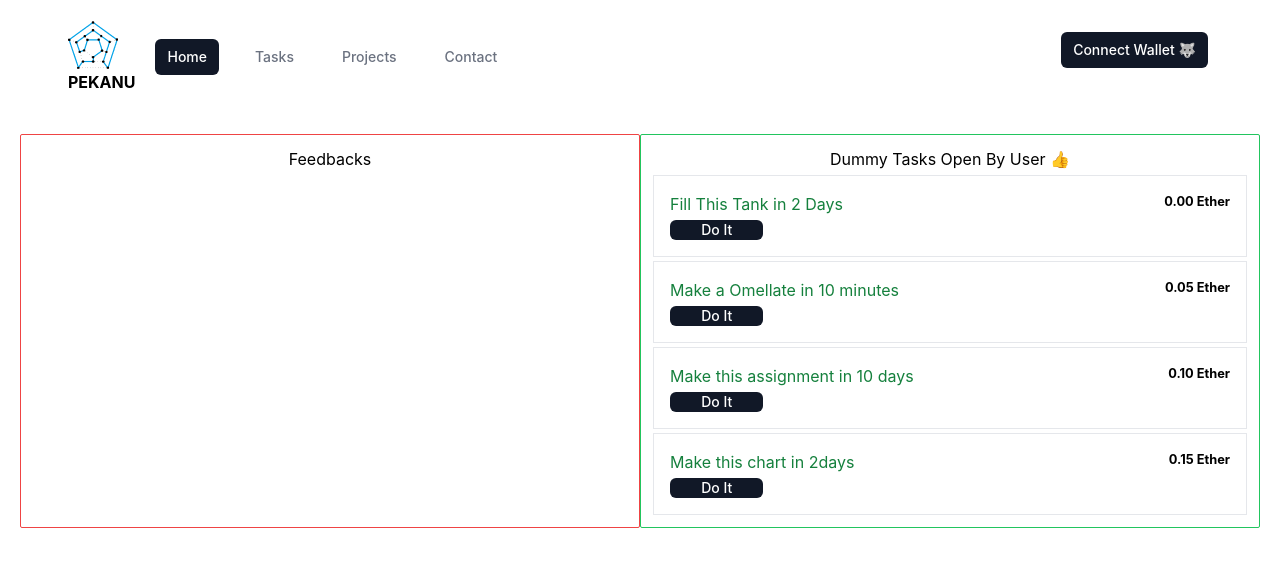
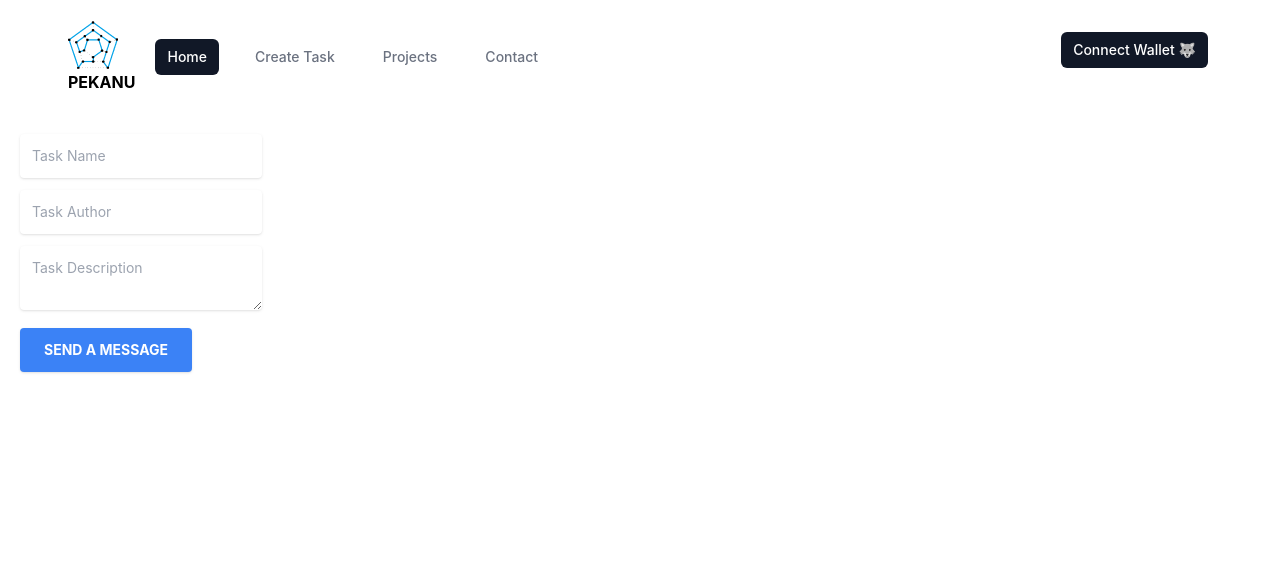
Before and after one commit to ssghait007/Pekanu-Compute-Engine, a React (Create React App) app in the folder frontend/: page /create-task in a window 1280 px wide. Shown: the top 566 px of the page. Built offline with nearby package versions, Linux system fonts and the light colour scheme.

Commit message:
Added a create task Page

```diff
--- a/frontend/package.json
+++ b/frontend/package.json
@@ -8,6 +8,7 @@
     "@testing-library/user-event": "^13.5.0",
     "react": "^18.2.0",
     "react-dom": "^18.2.0",
+    "react-router-dom": "^6.4.2",
     "react-scripts": "5.0.1",
     "web-vitals": "^2.1.4"
   },
--- a/frontend/public/index.html
+++ b/frontend/public/index.html
@@ -2,14 +2,14 @@
 <html lang="en">
   <head>
     <meta charset="utf-8" />
-    <link rel="icon" href="%PUBLIC_URL%/favicon.ico" />
+    <link rel="icon" href="%PUBLIC_URL%/logo.png" />
     <meta name="viewport" content="width=device-width, initial-scale=1" />
     <meta name="theme-color" content="#000000" />
     <meta
       name="description"
       content="Web site created using create-react-app"
     />
-    <link rel="apple-touch-icon" href="%PUBLIC_URL%/logo192.png" />
+    <link rel="apple-touch-icon" href="%PUBLIC_URL%/logo.png" />
     <!--
       manifest.json provides metadata used when your web app is installed on a
       user's mobile device or desktop. See https://developers.google.com/web/fundamentals/web-app-manifest/
@@ -24,7 +24,7 @@
       work correctly both with client-side routing and a non-root public URL.
       Learn how to configure a non-root public URL by running `npm run build`.
     -->
-    <title>React App</title>
+    <title>Pekanu Compute Engine</title>
   </head>
   <body>
     <noscript>You need to enable JavaScript to run this app.</noscript>
--- a/frontend/src/App.js
+++ b/frontend/src/App.js
@@ -1,13 +1,26 @@
 import React from 'react'
+import {
+  BrowserRouter as Router,
+  Routes,
+  Route,
+  Link
+} from 'react-router-dom';
 import Dashboard from './Components/Dashboard'
+import CreateTask from './Components/CreateTask'
 import Navbar from './Components/Navbar'
+
+// React Router App
+
 const App = () => {
   return (
-    <>
-      <Navbar/>
-      <Dashboard/>
-    </>
+    <Router>
+      <Navbar />
+      <Routes>
+        <Route path="/" element={<Dashboard />} />
+        <Route path="/create-task" element={<CreateTask />} />
+      </Routes>
+    </Router>
   )
-}
+  }
 
 export default App
--- /dev/null
+++ b/frontend/src/Components/CreateTask.js
@@ -0,0 +1,50 @@
+import React from "react";
+import Task from './Task';
+const tasks= ["Host a MERN Website on EC2","Matrix Multiplication Task of 1000x1000 Matrix","Encryption of 10x10 Matrix","Run a flask backend on Elastic Bean"];
+
+const CreateTask = () => {
+  return (
+    <>
+      <div className="flex p-5">
+        <form method="POST" target="_blank">
+            <div className="mb-3 pt-0">
+                <input
+                type="text"
+                placeholder="Task Name"
+                name="name"
+                className="px-3 py-3 placeholder-gray-400 text-gray-600 relative bg-white bg-white rounded text-sm border-0 shadow outline-none focus:outline-none focus:ring w-full"
+                required
+                />
+            </div>
+            <div className="mb-3 pt-0">
+                <input
+                type="email"
+                placeholder="Task Author"
+                name="email"
+                className="px-3 py-3 placeholder-gray-400 text-gray-600 relative bg-white bg-white rounded text-sm border-0 shadow outline-none focus:outline-none focus:ring w-full"
+                required
+                />
+            </div>
+            <div className="mb-3 pt-0">
+                <textarea
+                placeholder="Task Description"
+                name="message"
+                className="px-3 py-3 placeholder-gray-400 text-gray-600 relative bg-white bg-white rounded text-sm border-0 shadow outline-none focus:outline-none focus:ring w-full"
+                required
+                />
+            </div>
+            <div className="mb-3 pt-0">
+                <button
+                className="bg-blue-500 text-white active:bg-blue-600 font-bold uppercase text-sm px-6 py-3 rounded shadow hover:shadow-lg outline-none focus:outline-none mr-1 mb-1 ease-linear transition-all duration-150"
+                type="submit"
+                >
+                Send a message
+                </button>
+            </div>
+        </form>
+      </div>
+    </>
+  );
+};
+
+export default CreateTask;
--- a/frontend/src/Components/Dashboard.js
+++ b/frontend/src/Components/Dashboard.js
@@ -1,6 +1,6 @@
 import React from "react";
 import Task from './Task';
-const tasks= ["Fill This Tank in 2 Days","Make a Omellate in 10 minutes","Make this assignment in 10 days ","Make this chart in 2days"];
+const tasks= ["Host a MERN Website on EC2","Matrix Multiplication Task of 1000x1000 Matrix","Encryption of 10x10 Matrix","Run a flask backend on Elastic Bean"];
 const Dashboard = () => {
   return (
     <>
--- a/frontend/src/Components/Navbar.js
+++ b/frontend/src/Components/Navbar.js
@@ -18,10 +18,10 @@ const Navbar = () => {
               Home
             </button>
             <button
-              href="#"
+              href="create-task"
               className="text-gray-500 hover:bg-gray-700 hover:text-white mx-3 px-3 py-2 rounded-md text-sm font-medium"
             >
-              Tasks
+              Create Task
             </button>
 
             <button
```
Also changed, not shown: frontend/public/logo.png (added), 1 other file (tests, documents, lock files or other folders).
